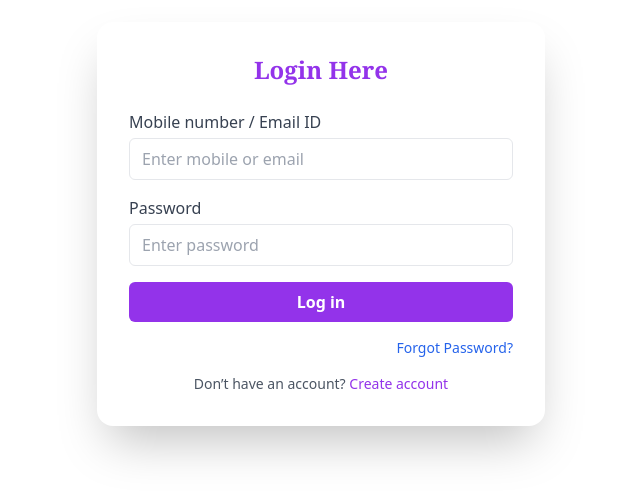
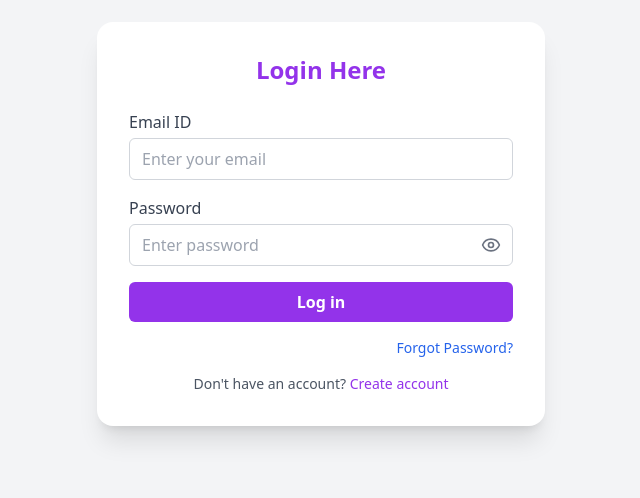
Before and after one commit to abhiverma33397-sudo/track_expence, a React (Vite) app: page /login in a window 1280 px wide. Shown: the part 176-674 px from the top of the page, without its empty margins (319-959 px from the left). Built offline with nearby package versions, Linux system fonts and the light colour scheme.

Commit message:
loginpage update

```diff
--- a/src/App.jsx
+++ b/src/App.jsx
@@ -18,9 +18,12 @@ import AppLayout from "./pages/layouts/layout";
 import Category from "./pages/category/Category";
 import EditProfile from "./pages/profile/EditProfile";
 import ChangePassword from "./pages/auth/ChangePassword";
+import { Toaster } from "react-hot-toast";
 
 function App() {
   return (
+    <>
+    <Toaster position="top-center"  />
     <BrowserRouter>
       <Routes>
 
@@ -48,6 +51,7 @@ function App() {
 
       </Routes>
     </BrowserRouter>
+    </>
   );
 }
 
--- /dev/null
+++ b/src/component/hooks/useUserDetail.js
@@ -0,0 +1,19 @@
+import {jwtDecode} from "jwt-decode";
+import { useEffect, useState } from "react";
+
+export const useUserDetail=()=>{
+    const [decode,setDecode]=useState(null);
+    useEffect(()=>{
+        const token=localStorage.getItem("token");
+        if (token){
+            const decoded=jwtDecode(token);
+            console.log(decode);
+            setDecode(decoded)
+
+        }
+        else{
+            setDecode(null)
+        }
+    },[])
+    return{decode};
+}
--- a/src/component/services/baseUrl.js
+++ b/src/component/services/baseUrl.js
@@ -1,4 +1,6 @@
-import axios from "axios";
-export const baseUrl=axios.create({
+import axios from 'axios';
+
+export const baseurl=axios.create({
     baseURL:"https://apistudent2.codedonor.in/api/"
-}) ;
+});
+export default baseurl;
--- a/src/pages/auth/Login.jsx
+++ b/src/pages/auth/Login.jsx
@@ -1,55 +1,137 @@
-import React from "react";
+import React, { useEffect, useState } from "react";
+import { useForm } from "react-hook-form";
+import toast from "react-hot-toast";
 import { useNavigate } from "react-router-dom";
+import baseurl from "../../component/services/baseurl";
+import { Eye, EyeOff } from "lucide-react"; // Import icons
 
-export default function Login() {
+const Login = () => {
+  const navigate = useNavigate();
+  const [apiError, setApiError] = useState("");
+  const [showPassword, setShowPassword] = useState(false); // Password visibility state
 
-  const navigate=useNavigate();
+  const {
+    register,
+    handleSubmit,
+    formState: { errors },
+  } = useForm();
+
+  useEffect(() => {
+    const token = localStorage.getItem("token");
+    if (token) {
+      navigate("/dashboard");
+    }
+  }, [navigate]);
+
+  const onSubmit = async (values) => {
+    console.log(values);
+    try {
+      const response = await baseurl.post("Auth/login", values);
+      console.log(response.data);
+      toast.success("Login successful");
+      localStorage.setItem("token", response?.data?.token);
+      navigate("/Dashboard");
+    } catch (error) {
+      const message =
+        error?.response?.data?.message ||
+        "Login failed. Please check your credentials.";
+      toast.error(message);
+      setApiError(message);
+    }
+  };
+
   return (
-    <div className="min-h-screen flex items-center justify-center  px-4 ">
-      <div className="bg-white w-full max-w-md rounded-2xl shadow-2xl p-8">
-
-        <h1 className="text-center text-2xl font-bold text-purple-600 font-serif mb-6">
+    <div className="min-h-screen flex items-center justify-center px-4 bg-gray-100">
+      <div className="bg-white w-full max-w-md rounded-2xl shadow-xl p-8">
+        <h1 className="text-center text-2xl font-bold text-purple-600 mb-6">
           Login Here
         </h1>
 
-        <form className="space-y-4">
+        <form onSubmit={handleSubmit(onSubmit)} className="space-y-4">
+          {/* Email Field */}
           <div>
-            <label className="block text-gray-700 font-medium mb-1 text-left">
-              Mobile number / Email ID
+            <label className="block text-gray-700 font-medium mb-1">
+              Email ID
             </label>
             <input
-              type="text"
-              placeholder="Enter mobile or email"
-              className="w-full border rounded-md px-3 py-2 focus:ring-2 focus:ring-purple-500 focus:outline-none"
+              type="email"
+              placeholder="Enter your email"
+              className={`w-full border rounded-md px-3 py-2 focus:ring-2 focus:ring-purple-500 focus:outline-none ${
+                errors.email ? "border-red-500" : "border-gray-300"
+              }`}
+              {...register("email", {
+                required: "Email is required",
+              })}
             />
+            {errors.email && (
+              <p className="text-red-500 text-sm mt-1">
+                {errors.email.message}
+              </p>
+            )}
           </div>
 
+          {/* Password Field with Show/Hide */}
           <div>
-            <label className="block text-gray-700 font-medium mb-1 text-left">
+            <label className="block text-gray-700 font-medium mb-1">
               Password
             </label>
-            <input
-              type="password"
-              placeholder="Enter password"
-              className="w-full border rounded-md px-3 py-2 focus:ring-2 focus:ring-purple-500 focus:outline-none"
-            />
+            <div className="relative">
+              <input
+                type={showPassword ? "text" : "password"}
+                placeholder="Enter password"
+                className={`w-full border rounded-md px-3 py-2 pr-10 focus:ring-2 focus:ring-purple-500 focus:outline-none ${
+                  errors.password ? "border-red-500" : "border-gray-300"
+                }`}
+                {...register("password", {
+                  required: "Password is required",
+                })}
+              />
+              <button
+                type="button"
+                onClick={() => setShowPassword(!showPassword)}
+                className="absolute right-3 top-1/2 -translate-y-1/2 text-gray-500 hover:text-gray-700 focus:outline-none"
+              >
+                {showPassword ? (
+                  <EyeOff size={20} />
+                ) : (
+                  <Eye size={20} />
+                )}
+              </button>
+            </div>
+            {errors.password && (
+              <p className="text-red-500 text-sm mt-1">
+                {errors.password.message}
+              </p>
+            )}
           </div>
 
+          {/* API Error Message */}
+          {apiError && (
+            <p className="text-red-500 text-sm text-center">{apiError}</p>
+          )}
+
+          {/* Submit Button */}
           <button
             type="submit"
-            onClick={()=>navigate("/Dashboard")}
             className="w-full bg-purple-600 text-white font-semibold py-2 rounded-md hover:bg-purple-700 transition"
           >
             Log in
           </button>
 
-          <p className="text-right text-sm text-blue-600 cursor-pointer hover:underline" onClick={()=> navigate("/Forget")}>
+          {/* Forgot Password Link */}
+          <p
+            className="text-right text-sm text-blue-600 cursor-pointer hover:underline"
+            onClick={() => navigate("/forget")}
+          >
             Forgot Password?
           </p>
 
           <p className="text-center text-sm text-gray-600">
-            Don’t have an account?{" "}
-            <span className="text-purple-600 cursor-pointer hover:underline" onClick={()=>navigate("/Register")}>
+            Don't have an account?{" "}
+            <span
+              className="text-purple-600 cursor-pointer hover:underline"
+              onClick={() => navigate("/register")}
+            >
               Create account
             </span>
           </p>
@@ -57,4 +139,6 @@ export default function Login() {
       </div>
     </div>
   );
-}
+};
+
+export default Login;
--- a/src/pages/profile/Profile.jsx
+++ b/src/pages/profile/Profile.jsx
@@ -1,76 +1,83 @@
 import React, { useEffect } from "react";
 import { IoArrowBack } from "react-icons/io5";
-import { FaUserEdit, FaSignOutAlt, FaHome, FaListAlt, FaUser } from "react-icons/fa";
-import { useNavigate, useLocation } from "react-router-dom";
+import { FaUserEdit, FaSignOutAlt } from "react-icons/fa";
+import { useNavigate } from "react-router-dom";
 import user from "../../assets/images/user.jpg";
+import { useUserDetail } from "../../component/hooks/useUserDetail";
 
 const Profile = () => {
+  const { decode } = useUserDetail();
+  console.log(decode);
+
   const navigate = useNavigate();
-  const location = useLocation();
-
-  const activeClass = "text-purple-600 font-semibold";
-  const inactiveClass = "text-gray-600";
-
-  useEffect(() => {
-    document.body.style.overflow = 'hidden';
-    return () => {
-      document.body.style.overflow = 'unset';
-    };
-  }, []);
+  const handleLogout = () => {
+    localStorage.removeItem("token");
+    navigate("/login");
+  };
 
   return (
   <div className=" w-screen flex md:items-center md:justify-center overflow-hidden fixed inset-0">
 
       <div className="bg-white w-full max-w-md rounded-2xl md:shadow-xl p-6 font-serif relative">
 
-        {/* Back */}
-        <button
-          onClick={() => navigate("/Dashboard")}
+         <button
+          onClick={() => navigate("/dashboard")}
           className="absolute top-4 left-4 text-purple-600"
         >
           <IoArrowBack size={24} />
         </button>
 
-
         <h2 className="text-center text-xl font-semibold text-purple-600 mb-6">
           Profile
         </h2>
 
+        {/*  User Image */}
         <img
           src={user}
           alt="User"
           className="w-20 h-20 mx-auto rounded-full border-2 border-purple-500 shadow mb-3"
         />
 
+        {/*  User Info */}
         <div className="text-center mb-6">
-          <p className="text-lg font-bold text-purple-700">Abhishek Verma</p>
-          <p className="text-sm text-gray-600">abhishek@gmail.com</p>
+            <p className="text-sm font-medium text-gray-700">
+          {decode &&
+            decode[
+             "http://schemas.microsoft.com/ws/2008/06/identity/claims/role"
+            ]}
+        </p>
+
+         <p className="text-xs text-gray-500">
+          {decode &&
+            decode[
+              "http://schemas.xmlsoap.org/ws/2005/05/identity/claims/emailaddress"
+            ]}
+        </p>
         </div>
 
+        {/* Buttons */}
         <div className="space-y-4">
           <button
-            onClick={() => navigate("/EditProfile")}
+            onClick={() => navigate("/editprofile")}
             className="w-full flex items-center justify-between bg-purple-100 text-purple-700 px-4 py-3 rounded-xl"
           >
             Edit Profile <FaUserEdit />
           </button>
 
           <button
-            onClick={() => navigate("/ChangePassword")}
+            onClick={() => navigate("/changepassword")}
             className="w-full flex items-center justify-between bg-purple-100 text-purple-700 px-4 py-3 rounded-xl"
           >
             Change Password <FaUserEdit />
           </button>
 
           <button
-            onClick={() => navigate("/")}
+            onClick={handleLogout}
             className="w-full flex items-center justify-between bg-red-100 text-red-600 px-4 py-3 rounded-xl"
           >
             Logout <FaSignOutAlt />
           </button>
         </div>
-
-
       </div>
     </div>
   );
```
